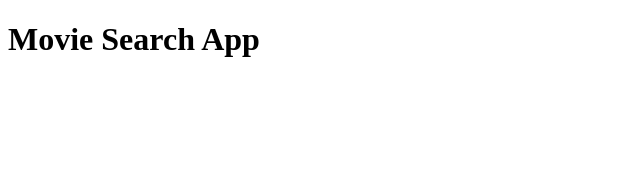
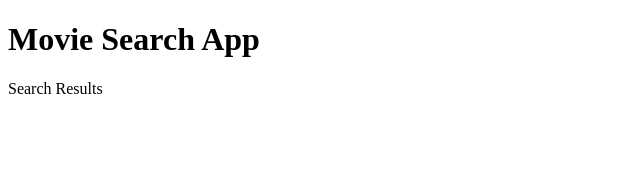
Before and after one commit to PiotrBerebecki/movie-search-web-app, a React (Create React App) app: page / in a window 1280 px wide. Shown: the top 170 px of the page, without its empty margins (0-640 px from the left). Built offline with nearby package versions, Linux system fonts and the light colour scheme.

Commit message:
Setup folder structure

```diff
--- a/src/App.js
+++ b/src/core/App.js
@@ -1,10 +1,13 @@
 import React, { Component } from 'react';
+
+import SearchResults from './../views/SearchResults';
 
 class App extends Component {
   render() {
     return (
       <div>
         <h1>Movie Search App</h1>
+        <SearchResults />
       </div>
     );
   }
--- a/src/index.js
+++ b/src/index.js
@@ -1,6 +1,6 @@
 import React from 'react';
 import ReactDOM from 'react-dom';
-import App from './App';
+import App from './core/App';
 import registerServiceWorker from './registerServiceWorker';
 
 ReactDOM.render(<App />, document.getElementById('root'));
--- /dev/null
+++ b/src/views/SearchResults/index.js
@@ -0,0 +1,9 @@
+import React, { Component } from 'react';
+
+class SearchResults extends Component {
+  render() {
+    return <p>Search Results</p>;
+  }
+}
+
+export default SearchResults;
```
Also changed, not shown: 1 other file (tests, documents, lock files or other folders).
